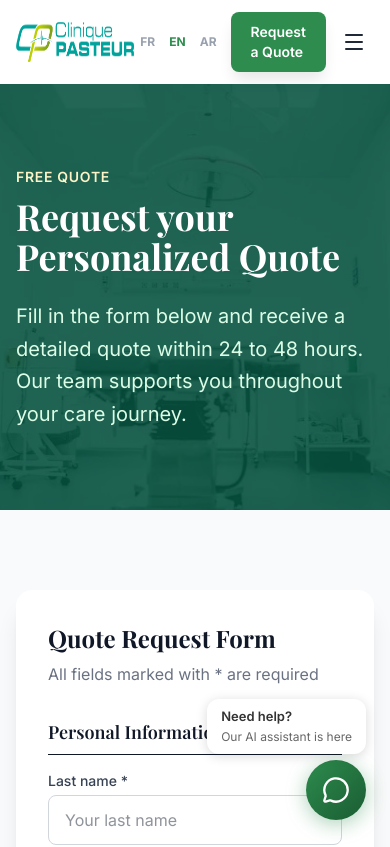
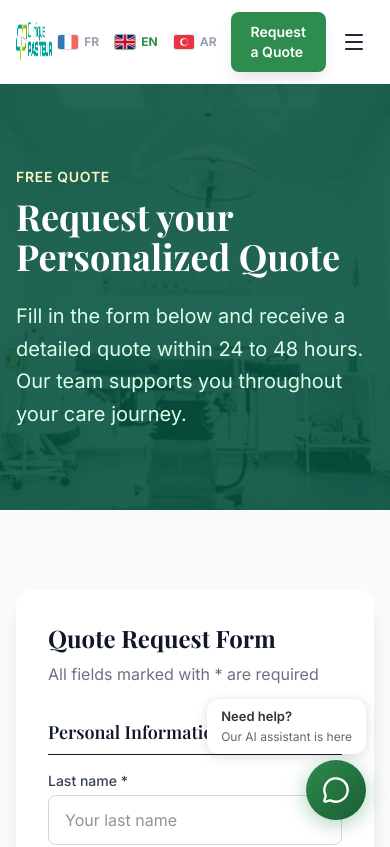
Before and after one commit to imedhh/clinique-pasteur, a Next.js app: page /en/devis in a window 390 px wide. Shown: the top 847 px of the page. Built offline with nearby package versions, Linux system fonts and the light colour scheme; a web font is replaced by a local one.

Commit message:
feat(i18n): selecteur de langue avec drapeaux SVG (FR/GB/TN) deplace dans la barre noire du haut (desktop) + version mobile conservee dans le header

```diff
--- a/src/components/Header.tsx
+++ b/src/components/Header.tsx
@@ -157,7 +157,9 @@ export default function Header({ locale = 'fr', dict }: { locale?: string; dict?
               contact@cliniquepasteur.com.tn
             </span>
           </div>
-          <div className="flex items-center gap-6">
+          <div className="flex items-center gap-5">
+            <LanguageSwitcher dark />
+            <span className="w-px h-4 bg-white/20" />
             <span className="flex items-center gap-2">
               <Clock className="w-3.5 h-3.5 text-clinic-gold" />
               {t.open247}
@@ -215,7 +217,7 @@ export default function Header({ locale = 'fr', dict }: { locale?: string; dict?
 
             {/* CTA + Mobile Button */}
             <div className="flex items-center gap-2 sm:gap-3">
-              <LanguageSwitcher />
+              <LanguageSwitcher className="lg:hidden" />
               <Link href="/devis" className="hidden md:inline-flex btn-primary text-sm" style={{ padding: '10px 20px' }}>
                 {dict?.common?.requestQuote || 'Demander un Devis'}
               </Link>
--- a/src/components/LanguageSwitcher.tsx
+++ b/src/components/LanguageSwitcher.tsx
@@ -3,7 +3,42 @@ import NextLink from 'next/link'
 import { usePathname } from 'next/navigation'
 import { locales, defaultLocale } from '@/lib/i18n/config'
 
-export default function LanguageSwitcher({ className = '' }: { className?: string }) {
+const PA = 'xMidYMid slice'
+
+const FLAGS: Record<string, React.ReactNode> = {
+  // France : bandes bleu / blanc / rouge
+  fr: (
+    <svg viewBox="0 0 3 2" width="100%" height="100%" preserveAspectRatio={PA}>
+      <rect width="3" height="2" fill="#fff" />
+      <rect width="1" height="2" fill="#0055A4" />
+      <rect x="2" width="1" height="2" fill="#EF4135" />
+    </svg>
+  ),
+  // Royaume-Uni : Union Jack (simplifié)
+  en: (
+    <svg viewBox="0 0 60 30" width="100%" height="100%" preserveAspectRatio={PA}>
+      <rect width="60" height="30" fill="#012169" />
+      <path d="M0,0 L60,30 M60,0 L0,30" stroke="#fff" strokeWidth="6" />
+      <path d="M0,0 L60,30 M60,0 L0,30" stroke="#C8102E" strokeWidth="4" />
+      <rect x="25" width="10" height="30" fill="#fff" />
+      <rect y="10" width="60" height="10" fill="#fff" />
+      <rect x="27" width="6" height="30" fill="#C8102E" />
+      <rect y="12" width="60" height="6" fill="#C8102E" />
+    </svg>
+  ),
+  // Tunisie : rouge, disque blanc, croissant + étoile rouges
+  ar: (
+    <svg viewBox="0 0 60 40" width="100%" height="100%" preserveAspectRatio={PA}>
+      <rect width="60" height="40" fill="#E70013" />
+      <circle cx="30" cy="20" r="11" fill="#fff" />
+      <circle cx="32.5" cy="20" r="8.5" fill="#E70013" />
+      <path d="M31,15.2 L32.12,18.46 L35.56,18.52 L32.81,20.59 L33.82,23.88 L31,21.9 L28.18,23.88 L29.19,20.59 L26.44,18.52 L29.88,18.46 Z" fill="#E70013" />
+    </svg>
+  ),
+}
+const CODES: Record<string, string> = { fr: 'FR', en: 'EN', ar: 'AR' }
+
+export default function LanguageSwitcher({ className = '', dark = false }: { className?: string; dark?: boolean }) {
   const pathname = usePathname() || '/'
   const parts = pathname.split('/')
   const hasLoc = (locales as readonly string[]).includes(parts[1])
@@ -11,17 +46,29 @@ export default function LanguageSwitcher({ className = '' }: { className?: strin
   const rest = hasLoc ? '/' + parts.slice(2).join('/') : pathname
   const base = rest === '/' ? '' : rest
   return (
-    <div className={`flex items-center gap-0.5 ${className}`}>
-      {locales.map((l) => (
-        <NextLink
-          key={l}
-          href={`/${l}${base}`}
-          aria-label={l}
-          className={`px-1.5 py-1 rounded uppercase text-xs font-bold transition ${l === cur ? 'text-clinic-green' : 'text-gray-400 hover:text-gray-700'}`}
-        >
-          {l}
-        </NextLink>
-      ))}
+    <div className={`flex items-center gap-1 ${className}`}>
+      {locales.map((l) => {
+        const active = l === cur
+        const txt = active
+          ? (dark ? 'text-white' : 'text-clinic-green')
+          : (dark ? 'text-gray-400 hover:text-white' : 'text-gray-400 hover:text-gray-700')
+        return (
+          <NextLink
+            key={l}
+            href={`/${l}${base}`}
+            aria-label={CODES[l]}
+            aria-current={active ? 'true' : undefined}
+            className={`flex items-center gap-1.5 px-1.5 py-0.5 rounded transition ${txt}`}
+          >
+            <span
+              className={`w-5 h-[14px] rounded-[2px] overflow-hidden inline-block shadow-sm ring-1 ${active ? (dark ? 'ring-white/70' : 'ring-clinic-green/50') : 'ring-black/10'} ${active ? 'opacity-100' : 'opacity-80'}`}
+            >
+              {FLAGS[l]}
+            </span>
+            <span className="text-xs font-bold uppercase leading-none">{CODES[l]}</span>
+          </NextLink>
+        )
+      })}
     </div>
   )
 }
```
